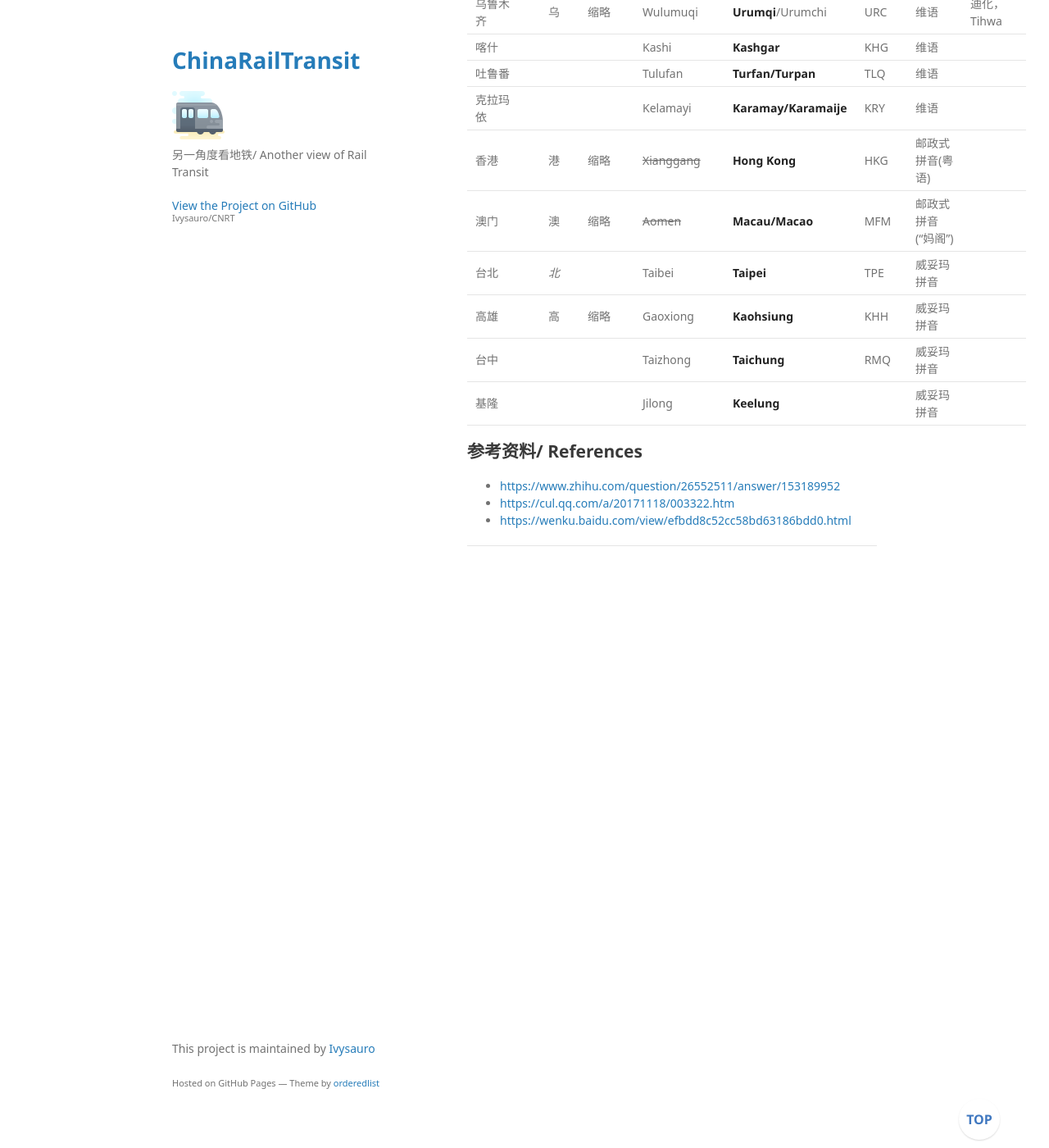
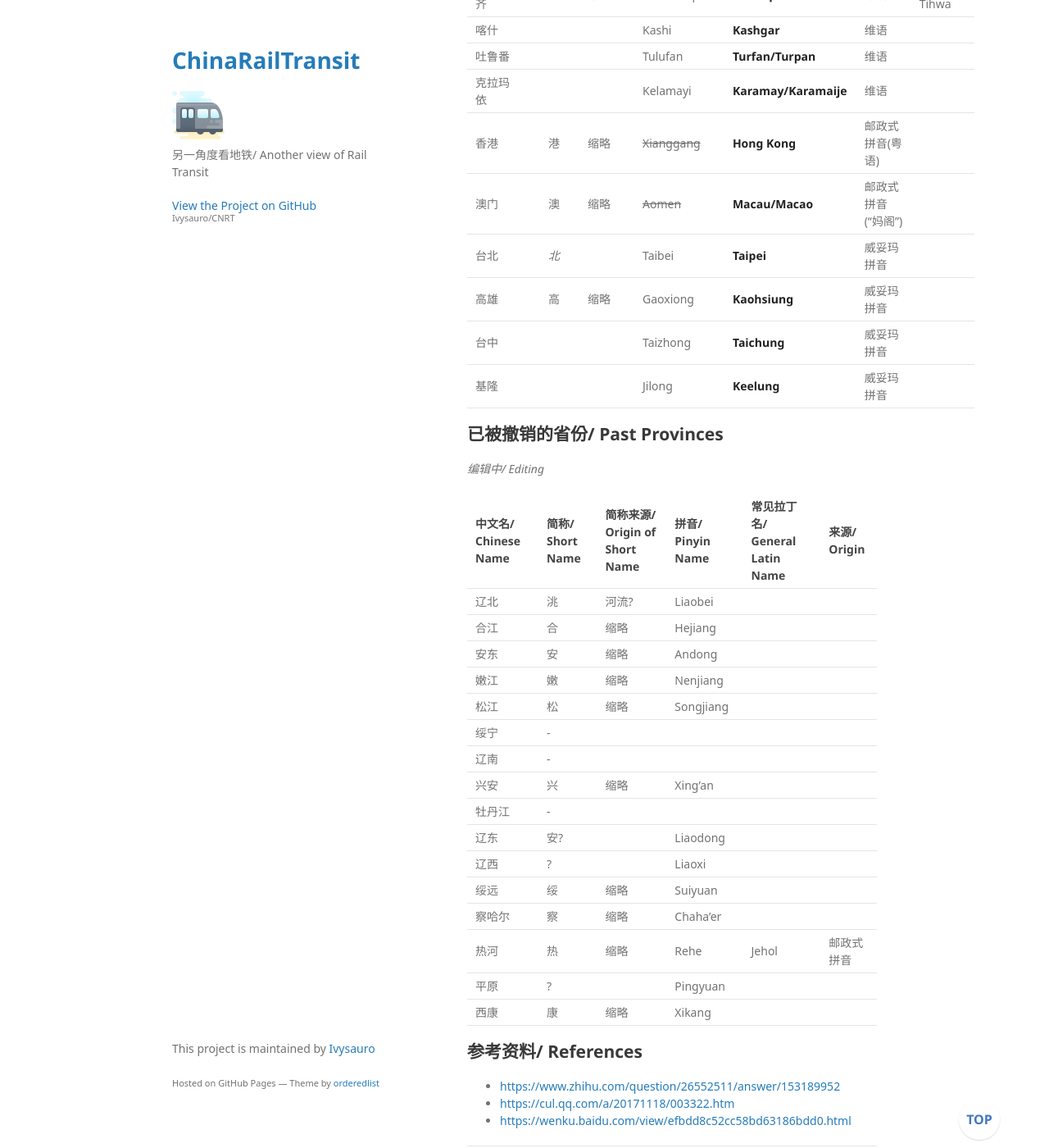
Before and after one commit to Ivysauro/CNRT, a Jekyll site: the page built from data/Name.md, in a window 1280 px wide and 1400 px high, scrolled down 7558 px. Shown: the whole window at 82% size. Built offline with Jekyll 4.4.1, drawn with Linux system fonts in a browser that asks for light colours; some web fonts are replaced; our own code applies the rules of GitHub Pages for plain Markdown files; a script that is not in the unit is left out; some of the changed text lies outside the part shown.

Commit message:
🍇更新结构

```diff
--- a/data/Name.md
+++ b/data/Name.md
@@ -35,7 +35,7 @@
 | 四川 | 川或蜀 | 缩略/古国，蜀国 | **Sichuan** | SC | Szechwan/Szechuan | 邮政式拼音 |
 | 贵州 | 贵或黔 | 缩略/古称，黔中郡 | **Guizhou** | GZ | Kweichow | 邮政式拼音 |
 | 云南 | 云或滇 | 缩略/古国，滇国 | **Yunnan** | YN |
-| 西藏 | 藏 | 缩略 | ~~Xizang~~ | XZ |**Tibet** | 邮政式拼音(“吐蕃”) |
+| 西藏 | 藏 | 缩略 | **Xizang** | XZ | *Tibet* | 邮政式拼音(“吐蕃”) |
 | 陕西 | 陕或秦 | 缩略/古国，秦国 | Shanxi | SN | **Shaanxi**/Shensi | 国语罗马字/邮政式拼音 |
 | 甘肃 | 甘或陇 | 缩略/山脉，陇山 | **Gansu** | GS | Kansu | 邮政式拼音 |
 | 青海 | 青 | 缩略/湖泊，青海湖 | **Qinghai** | QH | Tsinghai | 邮政式拼音 |
@@ -47,100 +47,123 @@
 
 ## 城市/ Cities
 
-| 中文名/ Chinese Name | 简称/ Short Name | 简称来源/ Origin of Short Name | 拼音/ Pinyin Name | 常见拉丁名/ General Latin Name | 城市代码/ Metro Area Code | 拉丁名来源/ Origin of Latin Name | 备注/ Notes |
+| 中文名/ Chinese Name | 简称/ Short Name | 简称来源/ Origin of Short Name | 拼音/ Pinyin Name | 常见拉丁名/ General Latin Name | 拉丁名来源/ Origin of Latin Name | 备注/ Notes |
 | :- | :-: | :- | :- | :- | :- | :- | :- |
-| 北京 | 京 | 缩略 | **Beijing** | Peking | BJS | 邮政式拼音 | 北平，Peiping |
-| 天津 | 津 | 缩略 | **Tianjin** | Tientsin | TSN | 邮政式拼音 |
-| 石家庄 | 石 | 缩略 | **Shijiazhuang** | | SJW |
-| 承德 | 承 | 缩略 | **Chengde** | Chengteh | CDE | 邮政式拼音 | 热河，Jehol |
-| 张家口 | 张 | 缩略 | **Zhangjiakou** | Kalgan | ZQZ | 邮政式拼音(蒙语) |
-| 太原 | 并(bīng) | 古称，并州 | **Taiyuan** | | TYN |
-| 大同 | 云/平/*同*/*大* | 古称，云中/平城 | **Datong** | Tatung | DAT | 邮政式拼音 |
-| 长治 | 潞 | 古称，潞州 | **Changzhi** | | CIH |
+| 北京 | 京 | 缩略 | **Beijing** | Peking | 邮政式拼音 | 北平，Peiping |
+| 天津 | 津 | 缩略 | **Tianjin** | Tientsin | 邮政式拼音 |
+| 石家庄 | 石 | 缩略 | **Shijiazhuang** | |
+| 承德 | 承 | 缩略 | **Chengde** | Chengteh | 邮政式拼音 |
+| 张家口 | 张 | 缩略 | **Zhangjiakou** | Kalgan | 邮政式拼音(蒙语) |
+| 太原 | 并(bīng) | 古称，并州 | **Taiyuan** | |
+| 大同 | 云/平/*同*/*大* | 古称，云中/平城 | **Datong** | Tatung | 邮政式拼音 |
+| 长治 | 潞 | 古称，潞州 | **Changzhi** | |
 | 晋城 | 泽 | 古称，泽州 | **Jincheng** | |
-| 呼和浩特 | 呼 | 缩略 | Huhehaote | **Hohhot** | HET | 蒙语 | 归绥，Kweisui |
-| 沈阳 | 沈 | 缩略 | **Shenyang** | Mukden | SHE | 邮政式拼音(蒙语/满语，“盛京”) | 奉天，Fengtien |
-| 大连 | 鲲/连/*大* | 寓意/缩略 | **Dalian** | Dairen | DLC | 邮政式拼音(日语) |
-| 锦州 | | | **Jinzhou** | Chinchow | JNZ | 邮政式拼音 |
-| 长春 | 长 | 缩略 | **Changchun** | Hisinking | CGQ | 邮政式拼音(“新京”) |
-| 吉林 | 吉 | 缩略 | **Jilin** | Kirin/Chilin | JIL | 邮政式拼音 |
-| 哈尔滨 | 哈 | 缩略 | Haerbin | **Harbin** | HRB | 满语 |
-| 齐齐哈尔 | | | Qiqihaer | **Qiqihar** | NDG | 达斡尔语 |
-| 上海 | 沪/申 | 古称，沪渎/封地，春申君 | **Shanghai** | | SHA | |
-| 南京 | 宁 | 古称，江宁 | **Nanjing** | Nanking | NKG | 邮政式拼音 |
-| 苏州 | 苏/吴 | 缩略/古称，吴县 | **Suzhou** | Soochow | | 邮政式拼音 |
-| 无锡 | 锡 | 缩略 | **Wuxi** | | WUX |
-| 徐州 | 徐 | 缩略 | **Xuzhou** | Suchow | XUZ | 邮政式拼音 |
-| 镇江 | 镇/润 | 缩略/古称，润州 | **Zhenjiang** | | | |
-| 扬州 | 扬 | 缩略 | **Yangzhou** | Yangchow | YTY | 邮政式拼音 |
-| 盐城 | 盐 | 缩略 | **Yancheng** | | YNZ |
-| 南通 | 通 | 缩略/古称，通州 | **Nantong** | | NTG |
-| 杭州 | 杭 | 缩略 | **Hangzhou** | Hangchow | HGH | 邮政式拼音 |
-| 宁波 | 甬 | 河流，甬江 | **Ningbo** | Ningpo | NGB | 邮政式拼音 |
-| 绍兴 | 越/绍 | 古称，越州/缩略 | **Shaoxing** | Shaohing | | 邮政式拼音 |
-| 温州 | 温/瓯 | 缩略/河流，瓯江 | **Wenzhou** | Wenchow | WNZ | 邮政式拼音 |
-| 金华 | 婺/金 | 古称，婺州/缩略 | **Jinhua** | | YIW |
-| 合肥 | 庐/合/淝 | 古称，卢州/缩略/河流，淝水 | **Hefei** | | HFE |
+| 呼和浩特 | 呼 | 缩略 | Huhehaote | **Hohhot** | 蒙语 | 归绥，Kweisui |
+| 沈阳 | 沈 | 缩略 | **Shenyang** | Mukden | 邮政式拼音(蒙语/满语，“盛京”) | 奉天，Fengtien |
+| 大连 | 鲲/连/*大* | 寓意/缩略 | **Dalian** | Dairen | 邮政式拼音(日语) |
+| 锦州 | 锦 | 缩略 | **Jinzhou** | Chinchow | 邮政式拼音 |
+| 长春 | 长 | 缩略 | **Changchun** | Hisinking | 邮政式拼音(“新京”) |
+| 吉林 | 吉 | 缩略 | **Jilin** | Kirin/Chilin | 邮政式拼音 |
+| 哈尔滨 | 哈 | 缩略 | Haerbin | **Harbin** | 满语 |
+| 齐齐哈尔 | | | Qiqihaer | **Qiqihar** | 达斡尔语 |
+| 上海 | 沪/申 | 古称，沪渎/封地，春申君 | **Shanghai** | | |
+| 南京 | 宁 | 古称，江宁 | **Nanjing** | Nanking | 邮政式拼音 |
+| 苏州 | 苏/吴 | 缩略/古称，吴县 | **Suzhou** | Soochow | 邮政式拼音 |
+| 无锡 | 锡 | 缩略 | **Wuxi** | |
+| 徐州 | 徐 | 缩略 | **Xuzhou** | Suchow | 邮政式拼音 |
+| 镇江 | 镇/润 | 缩略/古称，润州 | **Zhenjiang** | | |
+| 扬州 | 扬 | 缩略 | **Yangzhou** | Yangchow | 邮政式拼音 |
+| 盐城 | 盐 | 缩略 | **Yancheng** | |
+| 南通 | 通 | 缩略/古称，通州 | **Nantong** | |
+| 杭州 | 杭 | 缩略 | **Hangzhou** | Hangchow | 邮政式拼音 |
+| 宁波 | 甬 | 河流，甬江 | **Ningbo** | Ningpo | 邮政式拼音 |
+| 绍兴 | 越/绍 | 古称，越州/缩略 | **Shaoxing** | Shaohing | 邮政式拼音 |
+| 温州 | 温/瓯 | 缩略/河流，瓯江 | **Wenzhou** | Wenchow | 邮政式拼音 |
+| 金华 | 婺/金 | 古称，婺州/缩略 | **Jinhua** | |
+| 合肥 | 庐/合/淝 | 古称，卢州/缩略/河流，淝水 | **Hefei** | |
 | 芜湖 | 芜 | 缩略 | **Wuhu** | |
-| 黄山 | 徽/黄 | 古称，徽州/缩略 | **Huangshan** | | TXN | | 屯溪，Tunki |
+| 黄山 | 徽/黄 | 古称，徽州/缩略 | **Huangshan** | | | 屯溪，Tunki |
 | 铜陵 | 铜 | 缩略 | **Tongling** | |
-| 福州 | 福/榕 | 缩略/别称，榕城 | **Fuzhou** | Foochow | FOC | 邮政式拼音 |
-| 厦门 | 厦/鹭 | 缩略/古称，鹭岛 | **Xiamen** | Amoy/Hsiamen | XMN | 邮政式拼音(闽语) |
-| 泉州 | 鲤/*泉* | 别称，鲤城 | **Quanzhou** | Chinchew/Chinchu | JJN | 邮政式拼音 |
-| 金门 | | | Jinmen | Quemoy/Kinmen | KNH | 邮政式拼音/威妥玛拼音 |
-| 南昌 | 洪/昌/*南* | 古称，洪城/缩略 | **Nanchang** | | KHN | |
-| 九江 | 浔/*九* | 古称，浔阳 | **Jiujiang** | | JIU |
-| 济南 | 济 | 缩略 | **Jinan** | Tsinan | TNA | 邮政式拼音 |
-| 青岛 | 青 | 缩略 | **Qingdao** | Tsingtao | TAO | 邮政式拼音 |
-| 烟台 | 烟 | 缩略 | **Yantai** | Yentai/Chefoo | YNT | 邮政式拼音(“芝罘”) |
-| 郑州 | 郑 | 缩略 | **Zhengzhou** | Chengchow | CGO |
-| 洛阳 | 洛 | 缩略 | **Luoyang** | Loyang | LYA | 邮政式拼音 |
+| 福州 | 福/榕 | 缩略/别称，榕城 | **Fuzhou** | Foochow | 邮政式拼音 |
+| 厦门 | 厦/鹭 | 缩略/古称，鹭岛 | **Xiamen** | Amoy/Hsiamen | 邮政式拼音(闽语) |
+| 泉州 | 鲤/*泉* | 别称，鲤城 | **Quanzhou** | Chinchew/Chinchu | 邮政式拼音 |
+| 金门 | | | Jinmen | Quemoy/Kinmen | 邮政式拼音/威妥玛拼音 |
+| 南昌 | 洪/昌/*南* | 古称，洪城/缩略 | **Nanchang** | | |
+| 九江 | 浔/*九* | 古称，浔阳 | **Jiujiang** | |
+| 济南 | 济 | 缩略 | **Jinan** | Tsinan | 邮政式拼音 |
+| 青岛 | 青 | 缩略 | **Qingdao** | Tsingtao | 邮政式拼音 |
+| 烟台 | 烟 | 缩略 | **Yantai** | Yentai/Chefoo | 邮政式拼音(“芝罘”) |
+| 郑州 | 郑 | 缩略 | **Zhengzhou** | Chengchow |
+| 洛阳 | 洛 | 缩略 | **Luoyang** | Loyang | 邮政式拼音 |
 | 开封 | 汴/*开* | 古称，汴梁 | **Kaifeng** |
-| 南阳 | 宛 | 古称，宛城 | **Nanyang** | | NNY | |
+| 南阳 | 宛 | 古称，宛城 | **Nanyang** | | |
 | 安阳 | 殷/邺 | 古称，殷墟/邺城 | **Anyang** | |
-| 武汉 | 汉/*武* | 缩略 | **Wuhan** | | WUH | | 汉口，Hankow |
-| 长沙 | 长 | 缩略 | **Changsha** | | CSX |
-| 湘潭 | 潭 | 缩略 | **Xiangtan** | Siangtan | | 邮政式拼音 |
-| 常德 | 常 | 缩略 | **Changde** | Changteh | CGD | 邮政式拼音 |
-| 永州 | 永 | 缩略 | **Yongzhou** | Yungchow | LLF | 邮政式拼音 |
-| 广州 | 穗/*广* | 传说，“五仙骑羊赠稻穗” | **Guangzhou** | Canton/Kwuangchow | CAN | 邮政式拼音(“广东”) |
-| 佛山 | 禅/佛 | 寓意/缩略 | **Foshan** | | FUO | |
-| 深圳 | 鹏/深 | 寓意/缩略 | **Shenzhen** | Shumchun | SZX | 邮政式拼音 |
-| 汕头 | 汕/鮀 | 缩略/古称，鮀浦三都府 | **Shantou** | Swatou | SWA | 邮政式拼音(闽语) |
+| 武汉 | 汉/*武* | 缩略 | **Wuhan** | | | 汉口，Hankow |
+| 长沙 | 长 | 缩略 | **Changsha** | |
+| 湘潭 | 潭 | 缩略 | **Xiangtan** | Siangtan | 邮政式拼音 |
+| 常德 | 常 | 缩略 | **Changde** | Changteh | 邮政式拼音 |
+| 永州 | 永 | 缩略 | **Yongzhou** | Yungchow | 邮政式拼音 |
+| 广州 | 穗/*广* | 传说，“五仙骑羊赠稻穗” | **Guangzhou** | Canton/Kwuangchow | 邮政式拼音(“广东”) |
+| 佛山 | 禅/佛 | 寓意/缩略 | **Foshan** | | |
+| 深圳 | 鹏/深 | 寓意/缩略 | **Shenzhen** | Shumchun | 邮政式拼音 |
+| 汕头 | 汕/鮀 | 缩略/古称，鮀浦三都府 | **Shantou** | Swatou | 邮政式拼音(闽语) |
 | 汕尾 | | | **Shanwei** | Swabue | | 邮政式拼音(闽语) |
 | 东莞 | 莞 | 缩略 | **Dongguan** | |
-| 南宁 | 邕/*南* | 河流，邕江 | **Nanning** | | NNG |
-| 桂林 | 桂 | 缩略 | **Guilin** | Kweilin | KWL | 邮政式拼音 |
-| 柳州 | 柳 | 缩略 | **Liuzhou** | Liuchow | LZH | 邮政式拼音 |
-| 海口 | | | **Haikou** | Hoihow | HAK | 邮政式拼音 |
-| 三亚 | 崖 | 古称，崖州 | **Sanya** | | SYX |
-| 重庆 | 渝 | 古称，渝州 | **Chongqing** | Chungking | CKG | 邮政式拼音 |
-| 成都 | 蓉/*成* | 别称，芙蓉城 | **Chengdu** | Chengtu | CTU | 邮政式拼音 |
-| 贵阳 | 筑 | 功能，盛产竹子制作乐器“筑” | **Guiyang** | Kweiyang | KWE | 邮政式拼音 |
-| 昆明 | 昆 | 缩略 | **Kunming** | | KMG |
-| 拉萨 | | | Lasa | **Lhasa** | LXA | 藏语 |
-| 日喀则 | | | ikaze | **Xigaz** | RKZ | 藏语 |
-| 昌都 | | | Changdu | **Qamdo** | BPX | 藏语 |
-| 林芝 | | | **Linzhi** | **Nyingchi** | LZY | 藏语 |
-| 那曲 | | | Naqu | **Nagchu/Nagqu** | | 藏语 |
-| 西安 | 镐(hào)/*西* | 古称，镐京 | **Xi'an** | Sian | XIY | 邮政式拼音 |
-| 宝鸡 | 宝 | 缩略 | **Baoji** | Paoki | | 邮政式拼音 |
-| 延安 | 延 | 缩略 | **Yan'an** | Yenan | ENY | 邮政式拼音 |
-| 兰州 | 兰/皋 | 缩略/古称，皋兰 | **Lanzhou** | Lanchow | LHW | 邮政式拼音 |
-| 敦煌 | | | **Dunhuang** | Tunhwang | DNH | 邮政式拼音 |
-| 西宁 | | | **Xining** | Sining | XNN | 邮政式拼音 |
-| 格尔木 | | | Ge'ermu | **Golmud** | GOQ | 蒙语 |
-| 银川 | 银 | 缩略 | **Yinchuan** | | INC |
-| 乌鲁木齐 | 乌 | 缩略 | Wulumuqi | **Urumqi**/Urumchi | URC | 维语 | 迪化，Tihwa |
-| 喀什 | | | Kashi | **Kashgar** | KHG | 维语 |
-| 吐鲁番 | | | Tulufan | **Turfan/Turpan** | TLQ | 维语 |
-| 克拉玛依 | | | Kelamayi | **Karamay/Karamaije** | KRY | 维语 |
-| 香港 | 港 | 缩略 | ~~Xianggang~~ | **Hong Kong** | HKG | 邮政式拼音(粤语) |
-| 澳门 | 澳 | 缩略 | ~~Aomen~~ | **Macau/Macao** | MFM | 邮政式拼音(“妈阁”) |
-| 台北 | *北* | | Taibei | **Taipei** | TPE | 威妥玛拼音 |
-| 高雄 | 高 | 缩略 | Gaoxiong | **Kaohsiung** | KHH | 威妥玛拼音 |
-| 台中 | | | Taizhong | **Taichung** | RMQ | 威妥玛拼音 |
-| 基隆 | | | Jilong | **Keelung** | | 威妥玛拼音 |
+| 南宁 | 邕/*南* | 河流，邕江 | **Nanning** | |
+| 桂林 | 桂 | 缩略 | **Guilin** | Kweilin | 邮政式拼音 |
+| 柳州 | 柳 | 缩略 | **Liuzhou** | Liuchow | 邮政式拼音 |
+| 海口 | | | **Haikou** | Hoihow | 邮政式拼音 |
+| 三亚 | 崖 | 古称，崖州 | **Sanya** | |
+| 重庆 | 渝 | 古称，渝州 | **Chongqing** | Chungking | 邮政式拼音 |
+| 成都 | 蓉/*成* | 别称，芙蓉城 | **Chengdu** | Chengtu |邮政式拼音 |
+| 贵阳 | 筑 | 功能，盛产竹子制作乐器“筑” | **Guiyang** | Kweiyang | 邮政式拼音 |
+| 昆明 | 昆 | 缩略 | **Kunming** | |
+| 拉萨 | | | Lasa | **Lhasa** | 藏语 |
+| 日喀则 | | | ikaze | **Xigazê/Shigatse** | 藏语 |
+| 昌都 | | | Changdu | **Qamdo** | 藏语 |
+| 林芝 | | | **Linzhi** | **Nyingchi** | 藏语 |
+| 那曲 | | | Naqu | **Nagchu/Nagqu** | 藏语 |
+| 西安 | 镐(hào)/*西* | 古称，镐京 | **Xi'an** | Sian | 邮政式拼音 |
+| 宝鸡 | 宝 | 缩略 | **Baoji** | Paoki | 邮政式拼音 |
+| 延安 | 延 | 缩略 | **Yan'an** | Yenan | 邮政式拼音 |
+| 兰州 | 兰/皋 | 缩略/古称，皋兰 | **Lanzhou** | Lanchow | 邮政式拼音 |
+| 敦煌 | | | **Dunhuang** | Tunhwang | 邮政式拼音 |
+| 西宁 | | | **Xining** | Sining | 邮政式拼音 |
+| 格尔木 | | | Ge'ermu | **Golmud** | 蒙语 |
+| 银川 | 银 | 缩略 | **Yinchuan** | |
+| 乌鲁木齐 | 乌 | 缩略 | Wulumuqi | **Ürümqi/Ürümchi** | 维语 | 迪化，Tihwa |
+| 喀什 | | | Kashi | **Kashgar** | 维语 |
+| 吐鲁番 | | | Tulufan | **Turfan/Turpan** | 维语 |
+| 克拉玛依 | | | Kelamayi | **Karamay/Karamaije** | 维语 |
+| 香港 | 港 | 缩略 | ~~Xianggang~~ | **Hong Kong** | 邮政式拼音(粤语) |
+| 澳门 | 澳 | 缩略 | ~~Aomen~~ | **Macau/Macao** | 邮政式拼音(“妈阁”) |
+| 台北 | *北* | | Taibei | **Taipei** | 威妥玛拼音 |
+| 高雄 | 高 | 缩略 | Gaoxiong | **Kaohsiung** | 威妥玛拼音 |
+| 台中 | | | Taizhong | **Taichung** | 威妥玛拼音 |
+| 基隆 | | | Jilong | **Keelung** | 威妥玛拼音 |
+
+## 已被撤销的省份/ Past Provinces
+
+*编辑中/ Editing*
+
+| 中文名/ Chinese Name | 简称/ Short Name | 简称来源/ Origin of Short Name | 拼音/ Pinyin Name | 常见拉丁名/ General Latin Name | 来源/ Origin |
+| :- | :- | :- | :- | :- | :- |
+| 辽北 | 洮 | 河流? | Liaobei |
+| 合江 | 合 | 缩略 | Hejiang |
+| 安东 | 安 | 缩略 | Andong |
+| 嫩江 | 嫩 | 缩略 | Nenjiang |
+| 松江 | 松 | 缩略 | Songjiang |
+| 绥宁 | - | |
+| 辽南 | - | |
+| 兴安 | 兴 | 缩略 | Xing'an |
+| 牡丹江 | - | |
+| 辽东 | 安? | | Liaodong |
+| 辽西 | ? | | Liaoxi |
+| 绥远 | 绥 | 缩略 | Suiyuan |
+| 察哈尔 | 察 | 缩略 | Chaha'er |
+| 热河 | 热 | 缩略 | Rehe | Jehol | 邮政式拼音 |
+| 平原 | ? | | Pingyuan |
+| 西康 | 康 | 缩略 | Xikang |
 
 ## 参考资料/ References
 - <https://www.zhihu.com/question/26552511/answer/153189952>
```
Also changed, not shown: other parts of data/Name.md (+1 -1 lines).
